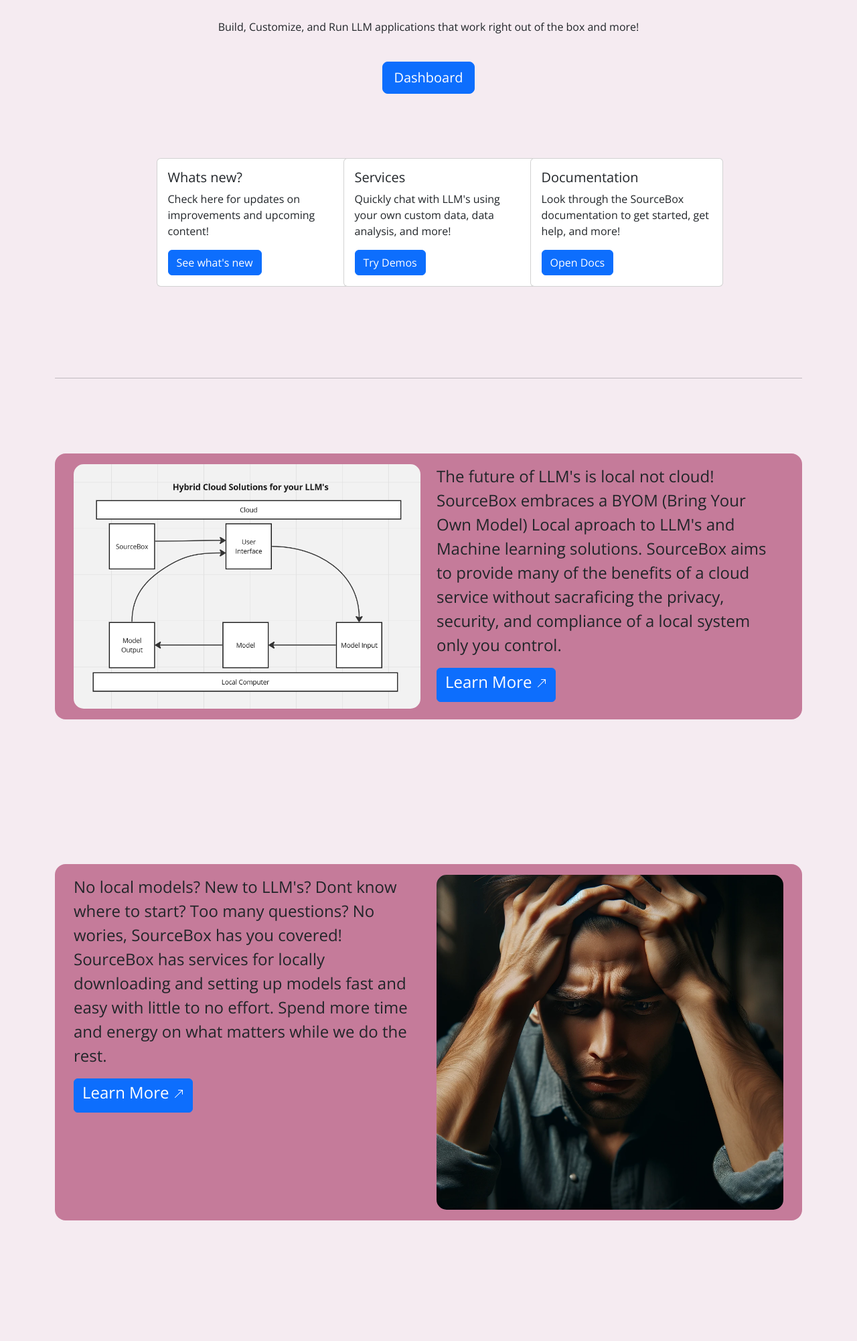
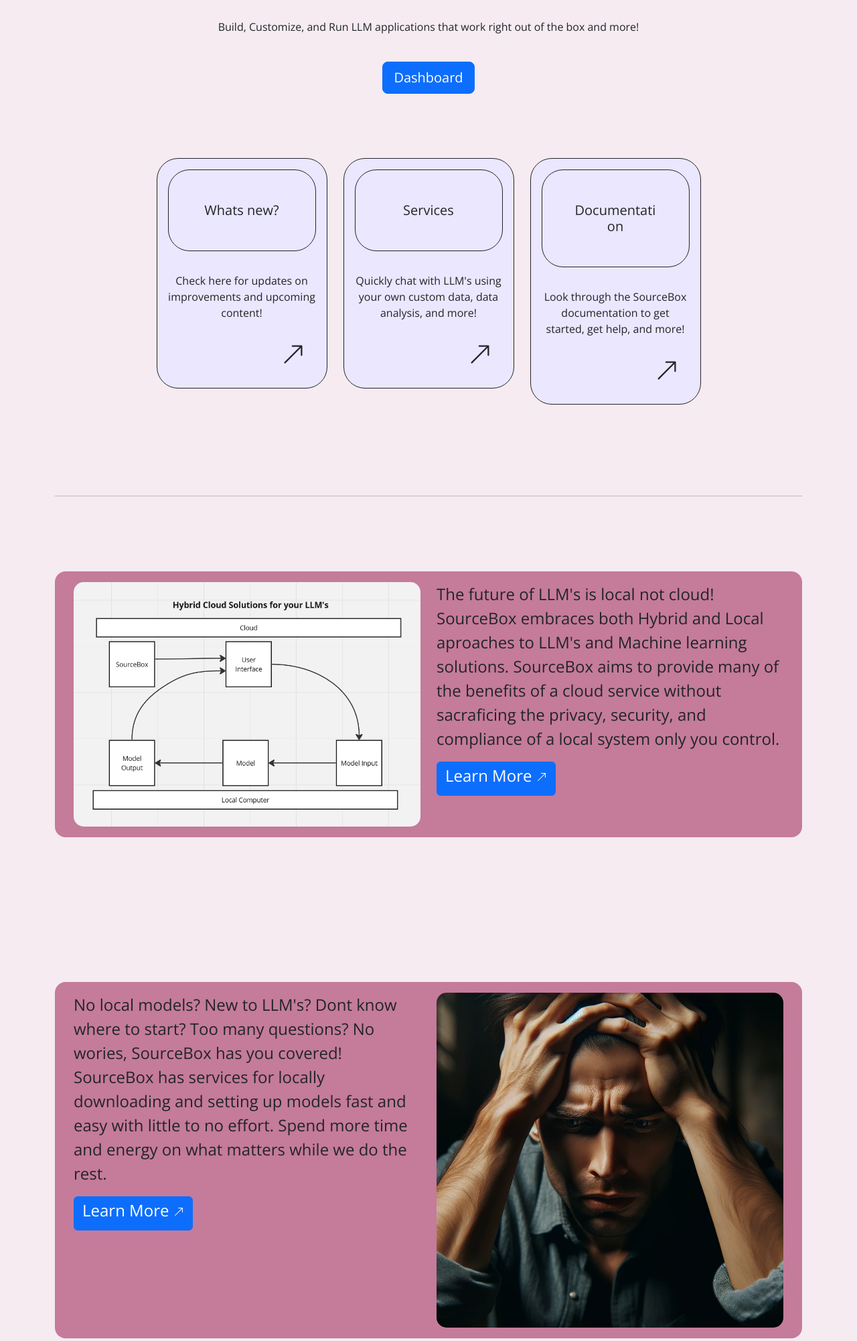
Before and after one commit to Sbussiso/SourceBox-official-website, a Flask app: page / in a window 1280 px wide. Shown: the part 417-2419 px from the top of the page at 67% size. Run offline with Flask 3, Linux system fonts and the light colour scheme.

Commit message:
changed look of link cards on landing

```diff
--- a/website/sourcebox/templates/landing.html
+++ b/website/sourcebox/templates/landing.html
@@ -33,30 +33,46 @@
 <br/>
 <div class="container">
     <div class="row justify-content-center">
-        <div class="col-md-3">
-            <div class="card" style="width: 18rem;">
+        <div class="col-md-3"> <!--goes to /updates-->
+            <div class="card box-color3 rounded-5 border-dark">
                 <div class="card-body">
-                    <h5 class="card-title">Whats new?</h5>
-                    <p class="card-text">Check here for updates on improvements and upcoming content!</p>
-                    <a href="/updates" class="btn btn-primary">See what's new</a>
+                    <h5 class="card-title border border-dark p-5 rounded-5" align="center">Whats new?</h5>
+                    <br/>
+                    <p class="card-text" align="center">Check here for updates on improvements and upcoming content!</p>
+                    <div align="right" class="p-3">
+                        <svg xmlns="http://www.w3.org/2000/svg" width="36" height="36" fill="currentColor" class="bi bi-arrow-up-right" viewBox="0 0 16 16">
+                            <path fill-rule="evenodd" d="M14 2.5a.5.5 0 0 0-.5-.5h-6a.5.5 0 0 0 0 1h4.793L2.146 13.146a.5.5 0 0 0 .708.708L13 3.707V8.5a.5.5 0 0 0 1 0z"/>
+                        </svg>
+                    </div>
+
                 </div>
             </div>
         </div>
-        <div class="col-md-3">
-            <div class="card" style="width: 18rem;">
+        <div class="col-md-3"> <!--goes to /content-->
+            <div class="card box-color3 rounded-5 border-dark">
                 <div class="card-body">
-                    <h5 class="card-title">Services</h5>
-                    <p class="card-text">Quickly chat with LLM's using your own custom data, data analysis, and more!</p>
-                    <a href="/content" class="btn btn-primary">Try Demos</a>
+                    <h5 class="card-title border border-dark p-5 rounded-5" align="center">Services</h5>
+                    <br/>
+                    <p class="card-text" align="center">Quickly chat with LLM's using your own custom data, data analysis, and more!</p>
+                    <div align="right" class="p-3">
+                        <svg xmlns="http://www.w3.org/2000/svg" width="36" height="36" fill="currentColor" class="bi bi-arrow-up-right" viewBox="0 0 16 16">
+                            <path fill-rule="evenodd" d="M14 2.5a.5.5 0 0 0-.5-.5h-6a.5.5 0 0 0 0 1h4.793L2.146 13.146a.5.5 0 0 0 .708.708L13 3.707V8.5a.5.5 0 0 0 1 0z"/>
+                        </svg>
+                    </div>
                 </div>
             </div>
         </div>
-        <div class="col-md-3">
-            <div class="card" style="width: 18rem;">
+        <div class="col-md-3"> <!--goes to /docs-->
+            <div class="card box-color3 rounded-5 border-dark">
                 <div class="card-body">
-                    <h5 class="card-title">Documentation</h5>
-                    <p class="card-text">Look through the SourceBox documentation to get started, get help, and more!</p>
-                    <a href="/docs" class="btn btn-primary">Open Docs</a>
+                    <h5 class="card-title border border-dark p-5 rounded-5" align="center">Documentation</h5>
+                    <br/>
+                    <p class="card-text" align="center">Look through the SourceBox documentation to get started, get help, and more!</p>
+                    <div align="right" class="p-3">
+                        <svg xmlns="http://www.w3.org/2000/svg" width="36" height="36" fill="currentColor" class="bi bi-arrow-up-right" viewBox="0 0 16 16">
+                            <path fill-rule="evenodd" d="M14 2.5a.5.5 0 0 0-.5-.5h-6a.5.5 0 0 0 0 1h4.793L2.146 13.146a.5.5 0 0 0 .708.708L13 3.707V8.5a.5.5 0 0 0 1 0z"/>
+                        </svg>
+                    </div>
                 </div>
             </div>
         </div>
@@ -78,7 +94,7 @@
         <img class="img" src="{{ url_for('static', filename='images/hybrid-solutions.PNG') }}" alt="diagram of a hybrid cloud solution using a local model">
       </div>
       <div class="col fs-4">
-        <p>The future of LLM's is local not cloud! SourceBox embraces a BYOM (Bring Your Own Model) Local aproach to LLM's and Machine learning solutions. SourceBox aims to provide many of the benefits of a cloud service without sacraficing the privacy, security, and compliance of a local system only you control.</p>
+        <p>The future of LLM's is local not cloud! SourceBox embraces both Hybrid and Local aproaches to LLM's and Machine learning solutions. SourceBox aims to provide many of the benefits of a cloud service without sacraficing the privacy, security, and compliance of a local system only you control.</p>
         <a href="#" class="btn btn-primary"><h4>Learn More <svg xmlns="http://www.w3.org/2000/svg" width="16" height="16" fill="currentColor" class="bi bi-arrow-up-right" viewBox="0 0 16 16">
             <path fill-rule="evenodd" d="M14 2.5a.5.5 0 0 0-.5-.5h-6a.5.5 0 0 0 0 1h4.793L2.146 13.146a.5.5 0 0 0 .708.708L13 3.707V8.5a.5.5 0 0 0 1 0z"/>
           </svg></h4></a>
--- a/website/static/css/style.css
+++ b/website/static/css/style.css
@@ -49,13 +49,14 @@
     background-color: #e1f4fa;
 }
 
-/*whats new, services, etc*/
+/*landing pitch sections*/
 .box-color2 {
     background-color: #C57B9A;
 }
 
+/*light purple content box color*/
 .box-color3 {
-    background-color: #faf7fc;
+    background-color: #eae7fe;
 }
 
 .box-color4 {
```
Also changed, not shown: 1 other file.
